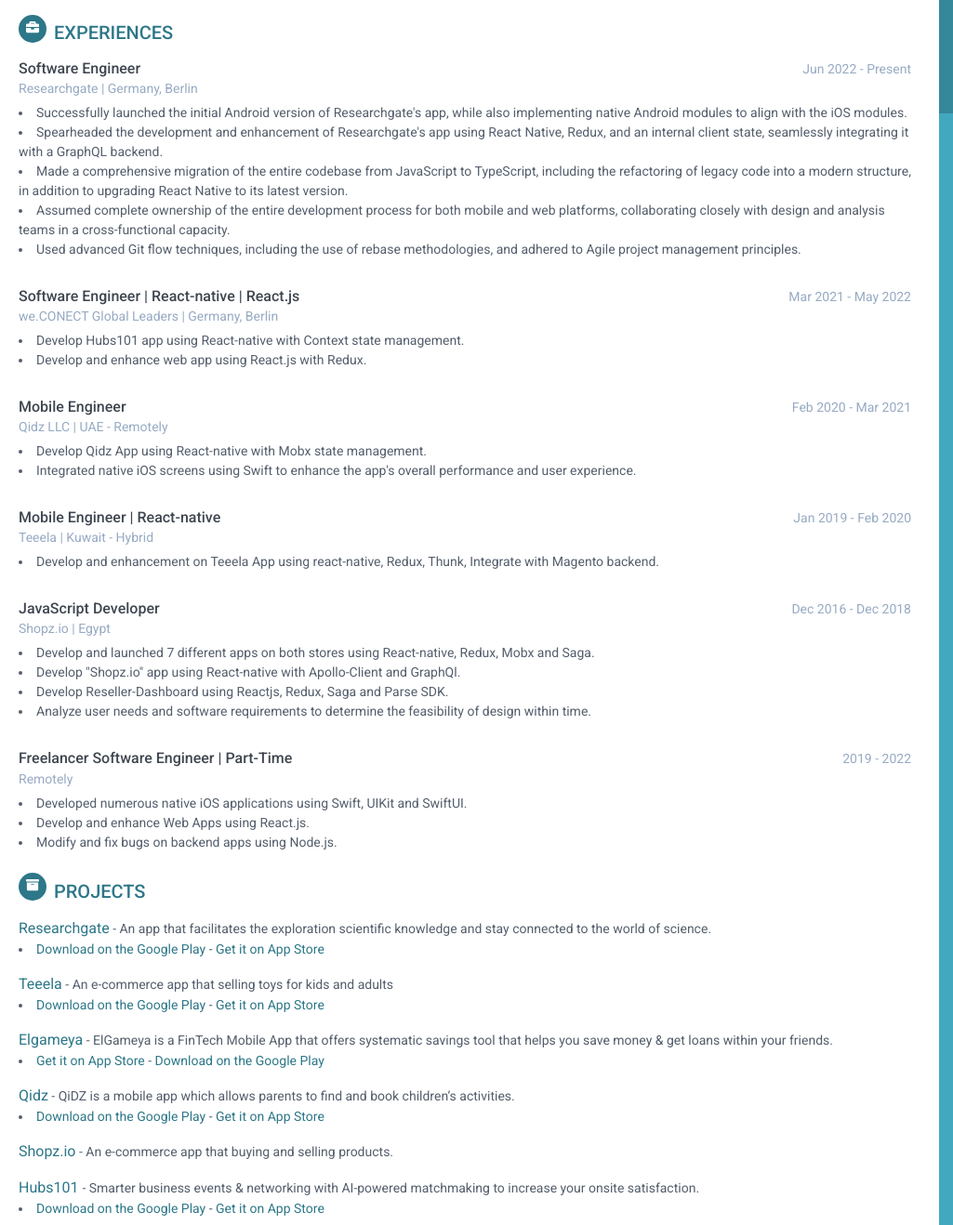
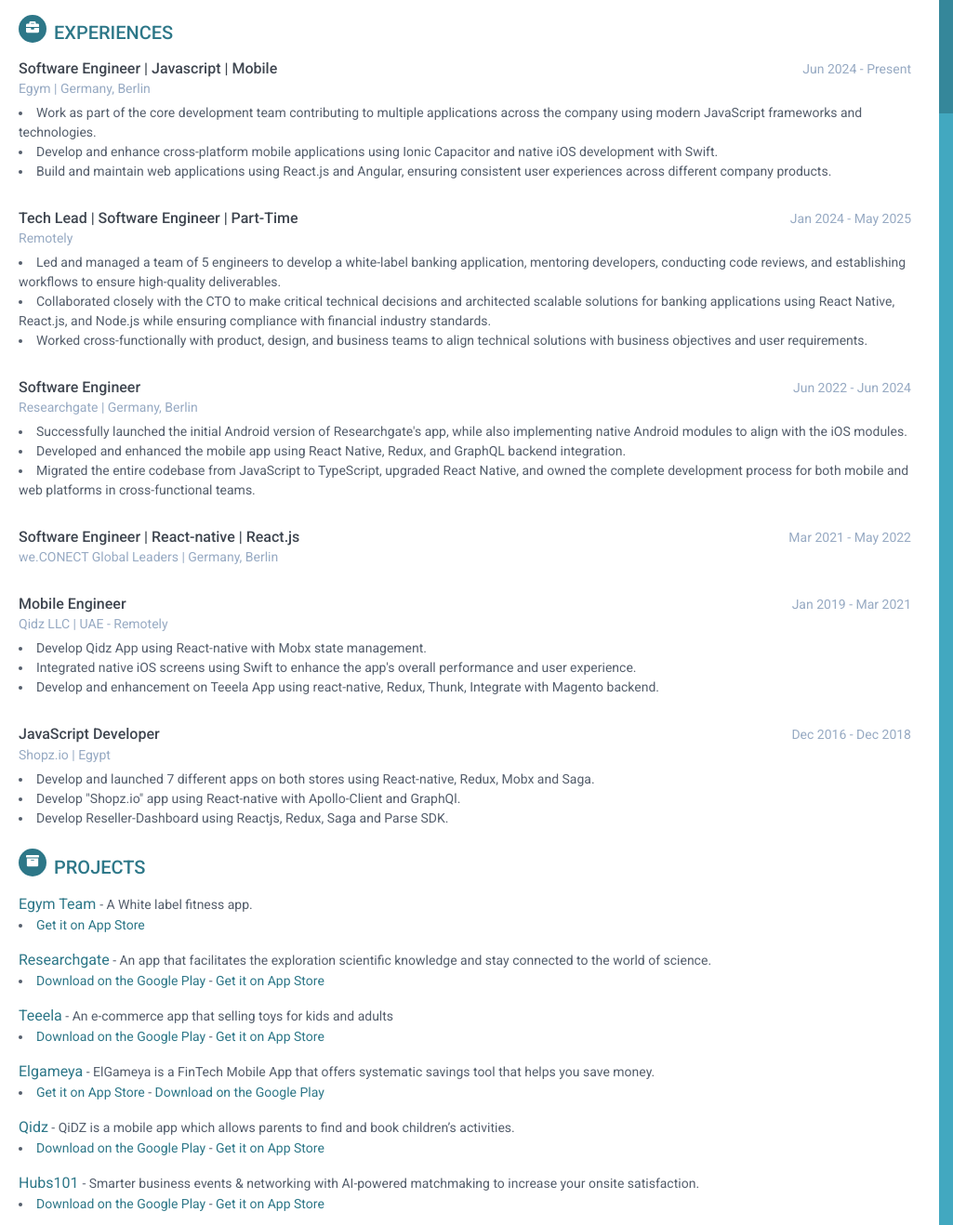
Before and after one commit to AbdelhalimAhmed/AbdelhalimAhmed.github.io, a plain HTML site: page index.html in a window 1280 px wide. Shown: the part 152-1470 px from the top of the page at 93% size, 0-1025 px from the left. Drawn offline with Linux system fonts and the light colour scheme.

Commit message:
update resume

```diff
--- a/index.html
+++ b/index.html
@@ -147,7 +147,7 @@
           </h2>
           <div class="summary">
             <p>
-              I am Software Engineer with six years of dedicated experience, specializing primarily in React Native and iOS development.
+              I am Software Engineer with eight years of dedicated experience, specializing primarily in React Native and iOS development.
               My skill set extends to full-stack development, encompassing React.js and Node.js.
               I have successfully launched numerous applications on both the Apple App Store and Google Play Store.
               I am deeply passionate about problem-solving with JavaScript, tackling complex challenges, and finding innovative solutions to drive successful project outcomes.
@@ -163,11 +163,60 @@
             >Experiences
           </h2>
 
+          <div class="item">
+            <div class="meta">
+              <div class="upper-row">
+                <h3 class="job-title">Software Engineer | Javascript | Mobile </h3>
+                <div class="time">Jun 2024 - Present</div>
+              </div>
+              <!--//upper-row-->
+              <div class="company">Egym | Germany, Berlin</div>
+            </div>
+            <!--//meta-->
+            <div class="details">
+              <li>
+                Work as part of the core development team contributing to multiple applications across the company using modern JavaScript frameworks and technologies.
+              </li>
+              <li>
+                Develop and enhance cross-platform mobile applications using Ionic Capacitor and native iOS development with Swift.
+              </li>
+              <li>
+                Build and maintain web applications using React.js and Angular, ensuring consistent user experiences across different company products.
+              </li>
+            </div>
+            <!--//details-->
+          </div>
+
            <div class="item">
             <div class="meta">
               <div class="upper-row">
-                <h3 class="job-title"> Software Engineer</h3>
-                <div class="time">Jun 2022 - Present</div>
+                <h3 class="job-title">Tech Lead | Software Engineer | Part-Time</h3>
+                <div class="time">Jan 2024 - May 2025</div>
+              </div>
+              <!--//upper-row-->
+              <div class="company">Remotely</div>
+            </div>
+            <!--//meta-->
+            <div class="details">
+              <li>
+                Led and managed a team of 5 engineers to develop a white-label banking application, mentoring developers, conducting code reviews, and establishing workflows to ensure high-quality deliverables.
+              </li>
+              <li>
+                Collaborated closely with the CTO to make critical technical decisions and architected scalable solutions for banking applications using React Native, React.js, and Node.js while ensuring compliance with financial industry standards.
+              </li>
+              <li>
+                Worked cross-functionally with product, design, and business teams to align technical solutions with business objectives and user requirements.
+              </li>
+
+            </div>
+            <!--//details-->
+          </div>
+
+           <div class="item">
+            <div class="meta">
+              <div class="upper-row">
+                <h3 class="job-title">Software Engineer</h3>
+                <div class="time">Jun 2022 - Jun 2024</div>
               </div>
               <!--//upper-row-->
               <div class="company">Researchgate | Germany, Berlin</div>
@@ -178,22 +227,16 @@
                 Successfully launched the initial Android version of Researchgate's app, while also implementing native Android modules to align with the iOS modules.
               </li>
               <li>
-                Spearheaded the development and enhancement of Researchgate's app using React Native, Redux, and an internal client state, seamlessly integrating it with a GraphQL backend.
+                Developed and enhanced the mobile app using React Native, Redux, and GraphQL backend integration.
               </li>
               <li>
-                Made a comprehensive migration of the entire codebase from JavaScript to TypeScript, including the refactoring of legacy code into a modern structure, in addition to upgrading React Native to its latest version.
-              </li>
-              <li>
-                Assumed complete ownership of the entire development process for both mobile and web platforms, collaborating closely with design and analysis teams in a cross-functional capacity.
-              </li>
-              <li>
-                Used advanced Git flow techniques, including the use of rebase methodologies, and adhered to Agile project management principles.
+                Migrated the entire codebase from JavaScript to TypeScript, upgraded React Native, and owned the complete development process for both mobile and web platforms in cross-functional teams.
               </li>
             </div>
             <!--//details-->
           </div>
 
-          <div class="item">
+           <div class="item">
             <div class="meta">
               <div class="upper-row">
                 <h3 class="job-title">Software Engineer | React-native | React.js</h3>
@@ -202,23 +245,13 @@
               <!--//upper-row-->
               <div class="company">we.CONECT Global Leaders | Germany, Berlin</div>
             </div>
-            <!--//meta-->
-            <div class="details">
-              <li>
-                Develop Hubs101 app using React-native with Context state management.
-              </li>
-              <li>
-                Develop and enhance web app using React.js with Redux.
-              </li>
-            </div>
-            <!--//details-->
           </div>
 
           <div class="item">
             <div class="meta">
               <div class="upper-row">
                 <h3 class="job-title">Mobile Engineer</h3>
-                <div class="time">Feb 2020 - Mar 2021</div>
+                <div class="time">Jan 2019 - Mar 2021</div>
               </div>
               <!--//upper-row-->
               <div class="company">Qidz LLC | UAE - Remotely</div>
@@ -231,21 +264,6 @@
               <li>
                 Integrated native iOS screens using Swift to enhance the app's overall performance and user experience.
               </li>
-            </div>
-            <!--//details-->
-          </div>
-
-          <div class="item">
-            <div class="meta">
-              <div class="upper-row">
-                <h3 class="job-title">Mobile Engineer | React-native</h3>
-                <div class="time">Jan 2019 - Feb 2020</div>
-              </div>
-              <!--//upper-row-->
-              <div class="company">Teeela | Kuwait - Hybrid</div>
-            </div>
-            <!--//meta-->
-            <div class="details">
               <li>
                 Develop and enhancement on Teeela App using react-native, Redux,
                 Thunk, Integrate with Magento backend.
@@ -253,7 +271,7 @@
             </div>
             <!--//details-->
           </div>
-          <!--//item-->
+
 
           <div class="item">
             <div class="meta">
@@ -278,36 +296,12 @@
                 Develop Reseller-Dashboard using Reactjs, Redux, Saga and Parse
                 SDK.
               </li>
-              <li>
-                Analyze user needs and software requirements to determine the
-                feasibility of design within time.
-              </li>
             </div>
             <!--//details-->
           </div>
           <!--//item-->
 
-          <div class="item">
-            <div class="meta">
-              <div class="upper-row">
-                <h3 class="job-title">Freelancer Software Engineer | Part-Time</h3>
-                <div class="time">2019 - 2022</div>
-              </div>
-              <!--//upper-row-->
-              <div class="company">Remotely</div>
-            </div>
-            <!--//meta-->
-            <div class="details">
-              <li>
-                Developed numerous native iOS applications using Swift, UIKit and SwiftUI.
-              </li>
-              <li>
-                Develop and enhance Web Apps using React.js.
-              </li>
-              <li>Modify and fix bugs on backend apps using Node.js.</li>
-            </div>
-            <!--//details-->
-          </div>
+
           <!--//item-->
         </section>
         <!--//section-->
@@ -317,6 +311,21 @@
             <span class="icon-holder"><i class="fas fa-archive"></i></span
             >Projects
           </h2>
+
+           <div class="item">
+            <span class="project-title"><a href="https://egym.com/">Egym Team</a> </span>
+            -
+            <span class="project-tagline"
+              >A White label fitness app.
+              <li>
+                  <a
+                  href="https://apps.apple.com/de/app/egym-team/id1444433562?l=en-GB"
+                  target="_blank"
+                  >Get it on App Store</a>
+              </li>
+            </span>
+          </div>
+
           <!--//intro-->
           <div class="item">
             <span class="project-title"><a href="https://www.researchgate.net/">Researchgate</a></span> -
@@ -359,7 +368,7 @@
             -
             <span class="project-tagline"
               >ElGameya is a FinTech Mobile App that offers systematic savings
-              tool that helps you save money & get loans within your friends.
+              tool that helps you save money.
               <li>
                 <a
                   target="_blank"
@@ -395,19 +404,8 @@
             </span>
           </div>
 
-          <!--//item-->
           <div class="item">
-            <span class="project-title"
-              ><a href="https://shopz.io/" target="_blank">Shopz.io</a></span
-            >
-            -
-            <span class="project-tagline"
-              >An e-commerce app that buying and selling products.
-            </span>
-          </div>
-          <!--//item-->
-          <div class="item">
-            <span class="project-title"><a href="https://elmawkaa.com/dashboardv2/landing-page/">Hubs101</a> </span>
+            <span class="project-title"><a href="https://hubs101.com/">Hubs101</a> </span>
             -
             <span class="project-tagline"
               >Smarter business events & networking with AI-powered matchmaking to increase your onsite satisfaction.
@@ -424,6 +422,7 @@
               </li>
             </span>
           </div>
+
           <div class="item">
             <span class="project-title"><a href="https://elmawkaa.com/dashboardv2/landing-page/">Elmawkaa</a> </span>
             -
@@ -438,11 +437,7 @@
               </li>
             </span>
           </div>
-          <!--//item-->
 
-          <!--//item-->
-
-          <!--//item-->
         </section>
         <!--//section-->
 
```
